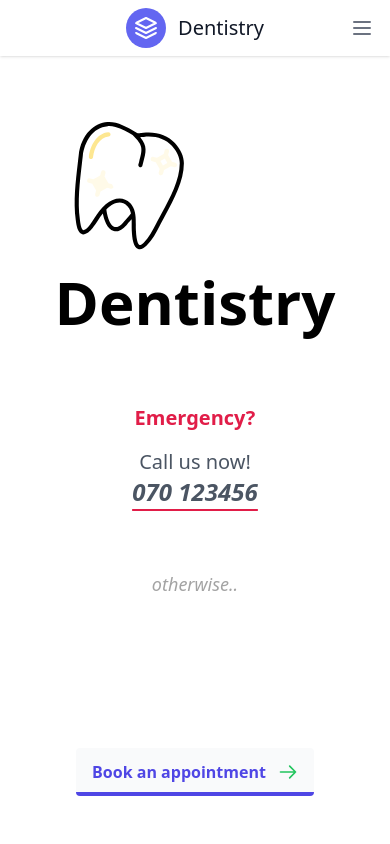
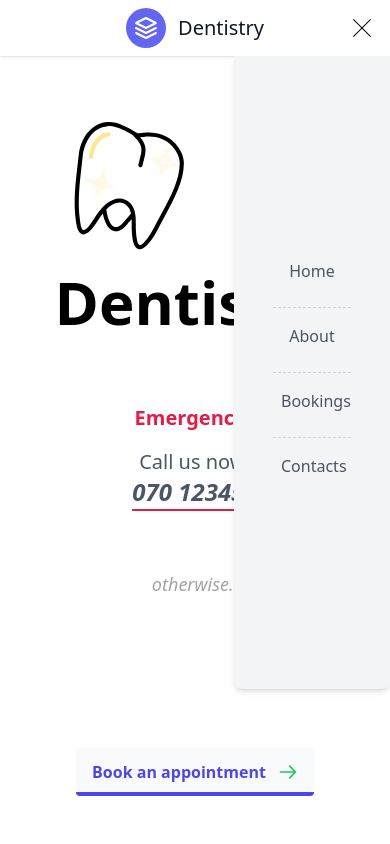
Before and after one commit to asorius/react-calendar, a React (Create React App) app: page / in a window 390 px wide. Both pictures are taken after a click on the button 362 px from the left and 28 px from the top of the page. Shown: the top 844 px of the page. Built offline with nearby package versions, Linux system fonts and the light colour scheme.

Commit message:
mobile nav modal

```diff
--- a/src/components/Navbar.tsx
+++ b/src/components/Navbar.tsx
@@ -1,46 +1,45 @@
 import React from 'react';
 import { gsapFade } from './utils';
+const Li = ({
+  href,
+  children,
+}: {
+  href: string;
+  children: React.ReactNode;
+}) => (
+  <li className='mb-2 w-1/2 mx-auto '>
+    <a
+      href={href}
+      className=' block text-md px-2 py-4 text-center hover:cursor-pointer hover:text-accent hover:underline hover:decoration-accent hover:underline-offset-8 transition duration-300'>
+      {children}
+    </a>
+  </li>
+);
 export default function Navbar() {
   const navbarContainer = React.useRef<HTMLDivElement>(null);
+  const [showMenu, toggleNav] = React.useState(false);
   React.useEffect(() => {
     gsapFade(navbarContainer.current);
   }, []);
+
   return (
     <div className='' ref={navbarContainer}>
-      <ul className='hidden'>
-        <li className='active'>
-          <a
-            href='index.html'
-            className='block text-sm px-2 py-4 text-white bg-green-500 font-semibold'>
-            Home
-          </a>
-        </li>
-        <li>
-          <a
-            href='#services'
-            className='block text-sm px-2 py-4 hover:bg-green-500 transition duration-300'>
-            Services
-          </a>
-        </li>
-        <li>
-          <a
-            href='#about'
-            className='block text-sm px-2 py-4 hover:bg-green-500 transition duration-300'>
-            About
-          </a>
-        </li>
-        <li>
-          <a
-            href='#contact'
-            className='block text-sm px-2 py-4 hover:bg-green-500 transition duration-300'>
-            Contact Us
-          </a>
-        </li>
-      </ul>
       <div className='md:hidden flex items-center absolute right-4 top-4'>
-        <button className='outline-none mobile-menu-button'>
+        <button
+          className='outline-none '
+          onClick={() => toggleNav((prev) => !prev)}>
+          {showMenu ? (
             <svg
-            className=' w-6 h-6 text-gray-500 hover:text-green-500 '
+              xmlns='http://www.w3.org/2000/svg'
+              x='0px'
+              y='0px'
+              viewBox='0 0 50 50'
+              className='w-6 h-6 text-gray-500 hover:fill-accent '>
+              <path d='M 7.71875 6.28125 L 6.28125 7.71875 L 23.5625 25 L 6.28125 42.28125 L 7.71875 43.71875 L 25 26.4375 L 42.28125 43.71875 L 43.71875 42.28125 L 26.4375 25 L 43.71875 7.71875 L 42.28125 6.28125 L 25 23.5625 Z'></path>
+            </svg>
+          ) : (
+            <svg
+              className=' w-6 h-6 text-gray-500 hover:text-accent '
               x-show='!showMenu'
               fill='none'
               strokeLinecap='round'
@@ -50,7 +49,17 @@ export default function Navbar() {
               stroke='currentColor'>
               <path d='M4 6h16M4 12h16M4 18h16'></path>
             </svg>
+          )}
         </button>
+        <ul
+          className={`bg-gray-light absolute divide-y divide-dashed divide-gray-darken/25 py-4 rounded-b-lg shadow-md duration-500 ${
+            showMenu ? ' z-20 grid' : ' z-0 hidden'
+          } top-10 -right-4 w-[40vw] h-[75vh] content-center`}>
+          <Li href='#home'>Home</Li>
+          <Li href='#about'>About</Li>
+          <Li href='#bookings'>Bookings</Li>
+          <Li href='#contacts'>Contacts</Li>
+        </ul>
       </div>
     </div>
   );
--- a/src/components/Navigation.tsx
+++ b/src/components/Navigation.tsx
@@ -13,7 +13,7 @@ export default function Navigation() {
   }, []);
 
   return (
-    <div className='w-full p-2 grid place-items-center shadow grow-0'>
+    <div className='w-full p-2 grid place-items-center shadow grow-0 '>
       <div ref={logo} className='logo'>
         <a
           href='#header'
--- a/src/components/utils/index.tsx
+++ b/src/components/utils/index.tsx
@@ -76,4 +76,5 @@ const useObserver = (): [
 
   return [containerRef, isVisible];
 };
+
 export { generateData, gsapFade, headerClasses, useObserver };
```
Lines whose indentation alone changed are shown as unchanged.
